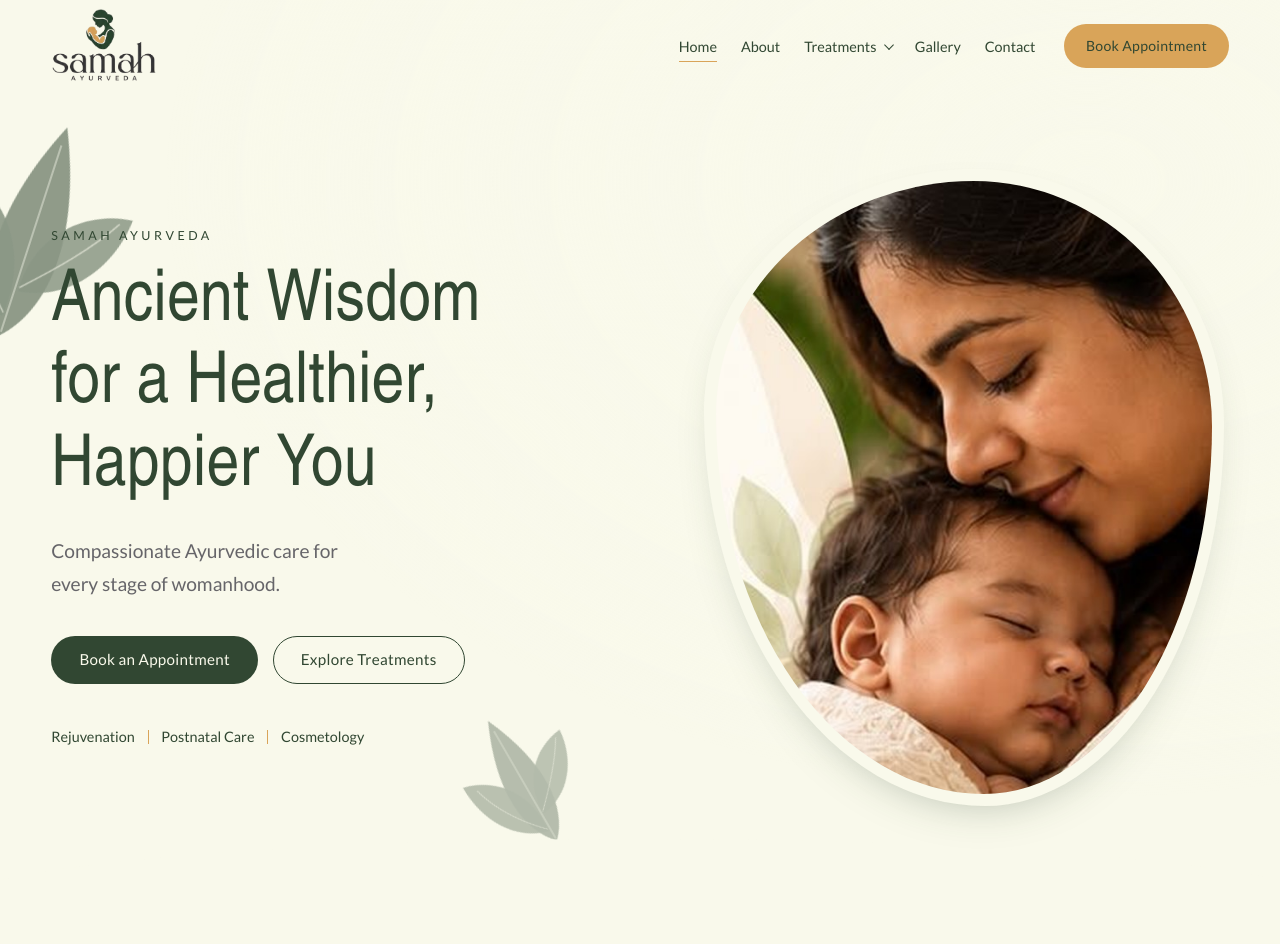
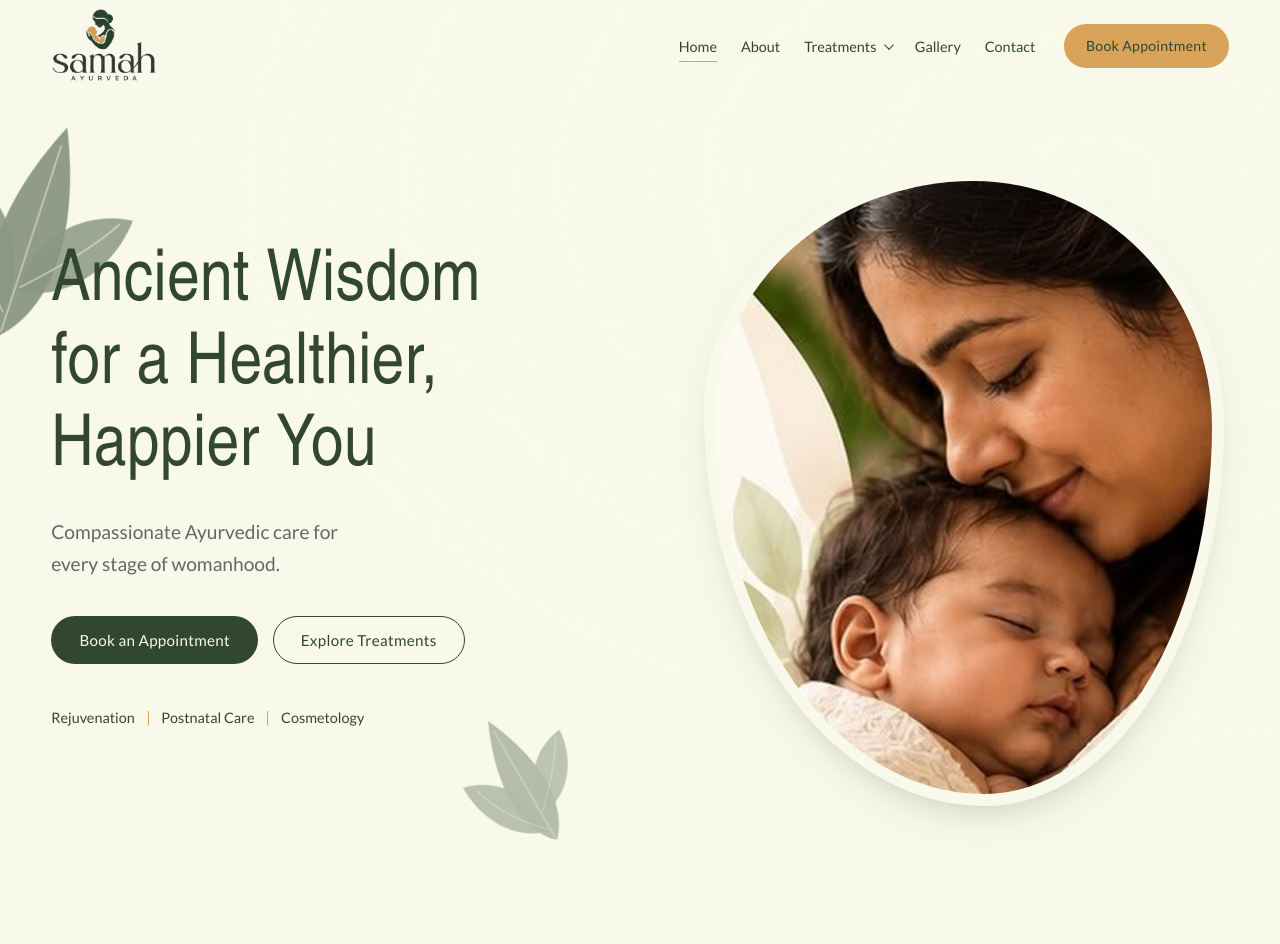
Before and after one commit to ajay-k-14/Samah_Ayurveda, a Flask app: page / in a window 1280 px wide. Shown: the top 944 px of the page. Run offline with Flask 3, Linux system fonts and the light colour scheme.

Commit message:
new commit

```diff
--- a/templates/index.html
+++ b/templates/index.html
@@ -65,7 +65,7 @@
 
   <div class="container hero-grid">
     <div class="hero-copy">
-      <p class="eyebrow">Samah Ayurveda</p>
+      <!-- <p class="eyebrow">Samah Ayurveda</p> -->
       <h1>Ancient Wisdom<br>for a Healthier,<br>Happier You</h1>
       <p class="lead">Compassionate Ayurvedic care for every stage of womanhood.</p>
       <div class="btn-row">
```
